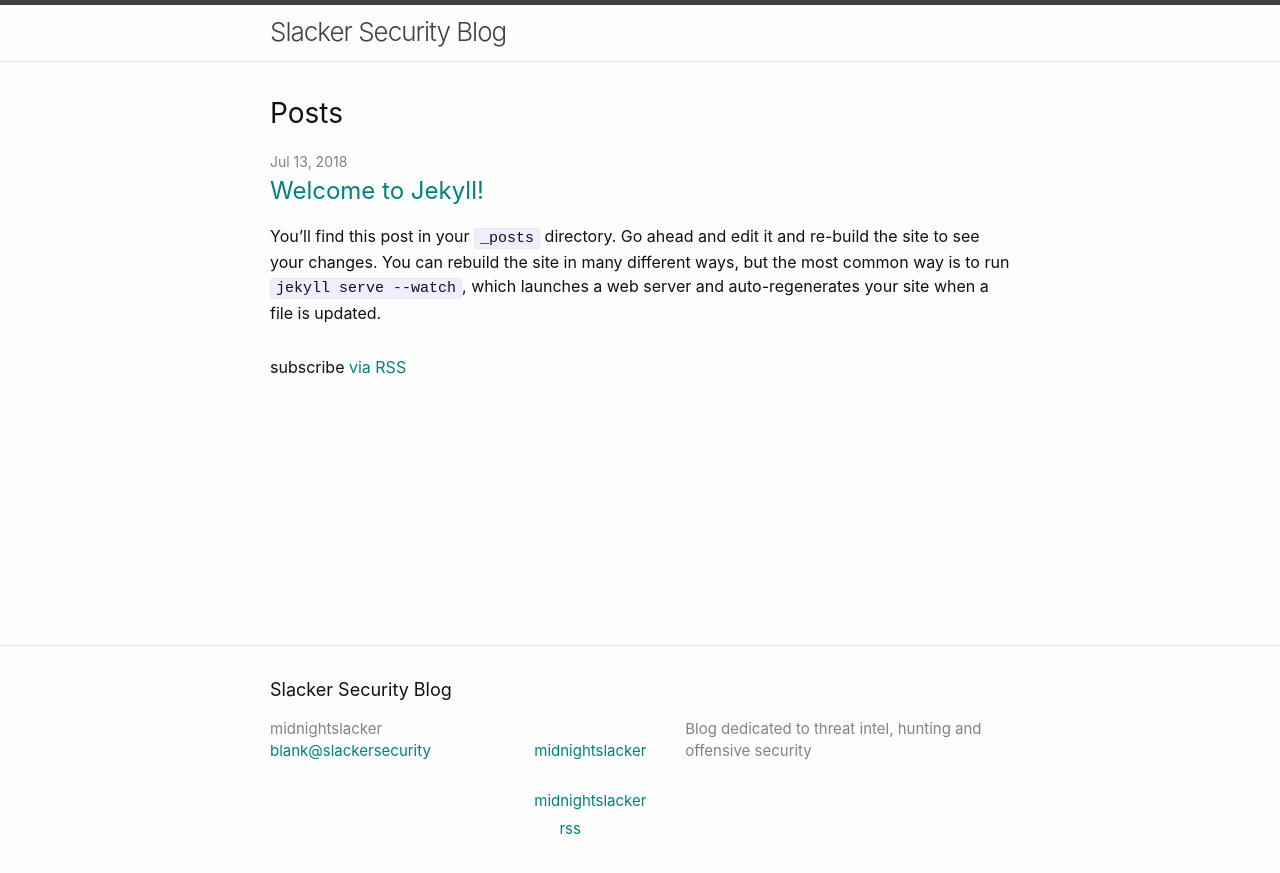
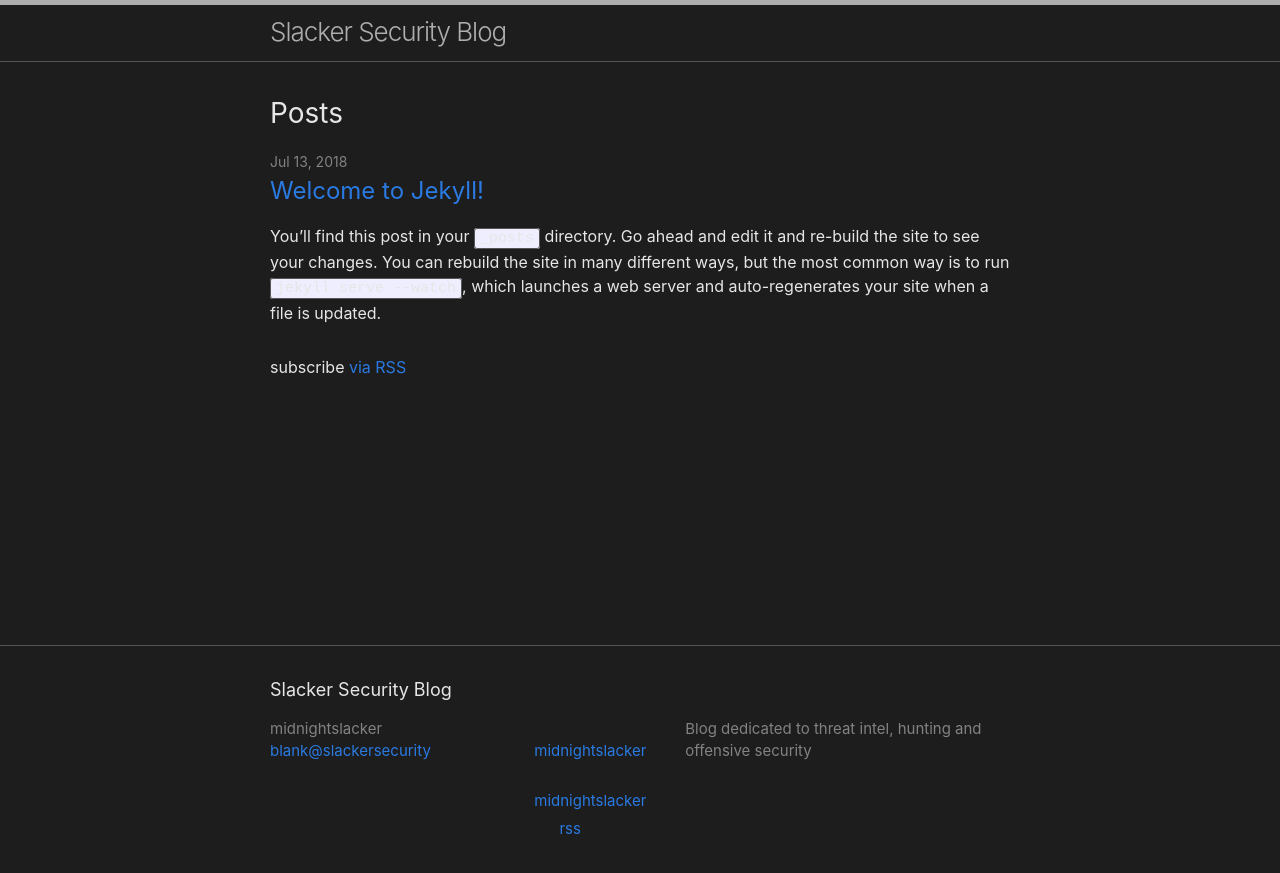
Before and after one commit to slackersecurity/blog, a Jekyll site: the page built from index.md, in a window 1280 px wide. Shown: the top 873 px of the page. Built offline with Jekyll 4.4.1, drawn with Linux system fonts in a browser that asks for light colours; our own code applies the rules of GitHub Pages for plain Markdown files.

Commit message:
Update main.scss

```diff
--- a/assets/main.scss
+++ b/assets/main.scss
@@ -2,6 +2,9 @@
 # Only the main Sass file needs front matter (the dashes are enough)
 ---
 
-$brand-color:  teal;
+$background-color: #1d1d1d; /* a dark, off-black for the bg */
+$text-color: #e6e6e6; /* an off-white for the text */
+$grey-color-light: #565656; /* for the border-top separators */
+$grey-color-dark: #adadad; /* such as the site title in the header, visited */
 
 @import "minima";
```
